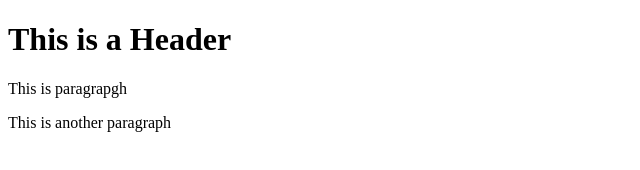
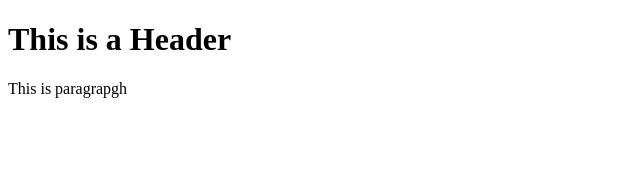
Before and after one commit to sgiles21/git-test, a website: page index.html in a window 1280 px wide. Shown: the whole page, without its empty margins (0-640 px from the left). Drawn offline with Linux system fonts and the light colour scheme.

Commit message:
using NPM

```diff
--- a/index.html
+++ b/index.html
@@ -3,6 +3,5 @@
    <body>
       <h1>This is a Header</h1>
       <p>This is paragrapgh</p>
-      <p>This is another paragraph</p>
    </body>
 </html>
```
Also changed, not shown: package.json (added, +19 -0 lines), 2 other files.
